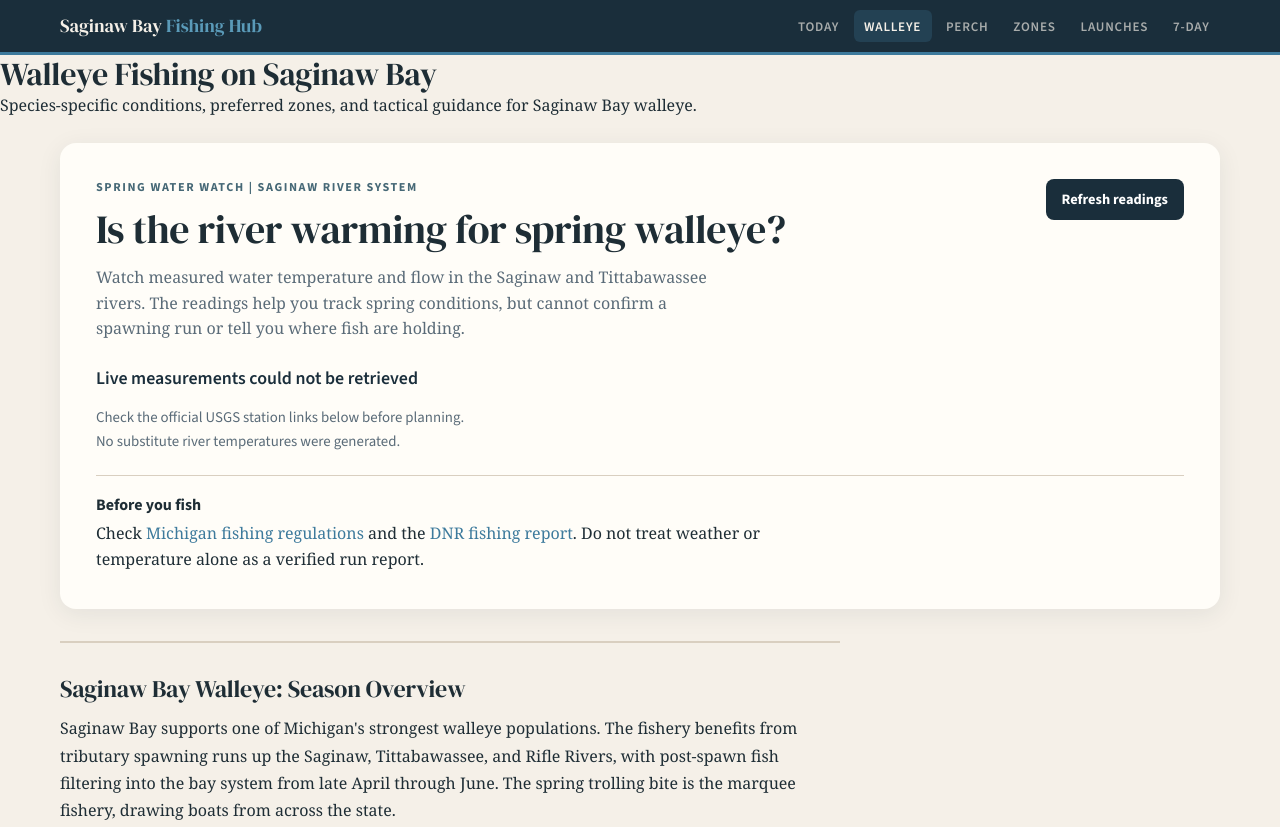
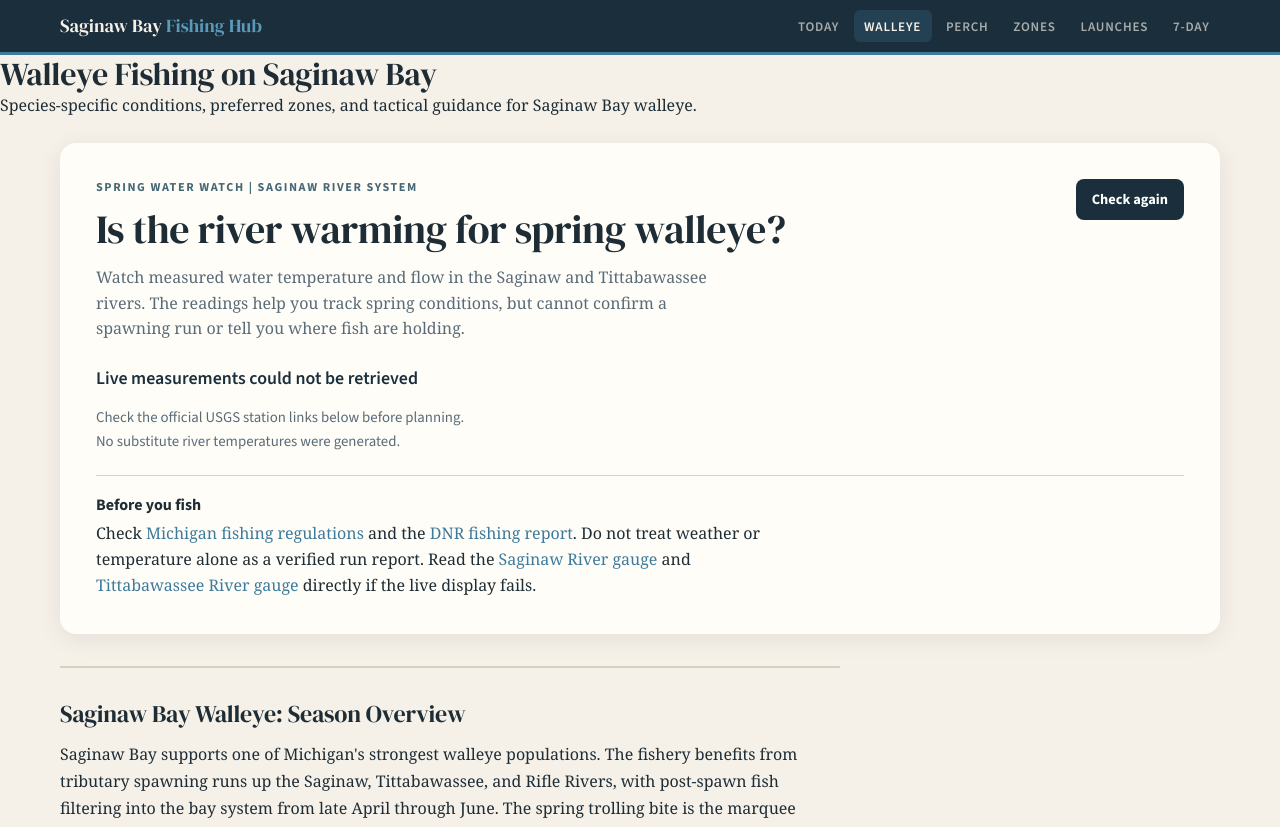
Before and after one commit to izworskic/saginaw-bay-realtime-fishing-guide, a plain HTML site: page walleye.html in a window 1280 px wide. Shown: the top 827 px of the page. Drawn offline with nearby package versions, Linux system fonts and the light colour scheme; no server answers.

Commit message:
Keep USGS fallback links visible when live feed fails

```diff
--- a/walleye.html
+++ b/walleye.html
@@ -49,14 +49,14 @@
             <h2 id="spring-run-title">Is the river warming for spring walleye?</h2>
             <p class="spring-intro">Watch measured water temperature and flow in the Saginaw and Tittabawassee rivers. The readings help you track spring conditions, but cannot confirm a spawning run or tell you where fish are holding.</p>
           </div>
-          <button class="spring-refresh" id="spring-run-refresh" type="button">Refresh readings</button>
+          <button class="spring-refresh" id="spring-run-refresh" type="button">Check again</button>
         </div>
         <p id="spring-run-status" class="spring-status" role="status" aria-live="polite">Reading USGS stations...</p>
         <div class="spring-station-grid" id="spring-run-stations" aria-live="polite"></div>
         <p id="spring-run-updated" class="spring-note">Station data is measured by USGS and can be missing during seasonal outages.</p>
         <div class="spring-next">
           <strong>Before you fish</strong>
-          <p>Check <a href="https://www.michigan.gov/dnr/things-to-do/fishing/regulations" target="_blank" rel="noopener noreferrer">Michigan fishing regulations</a> and the <a href="https://www.michigan.gov/dnr/things-to-do/fishing/weekly" target="_blank" rel="noopener noreferrer">DNR fishing report</a>. Do not treat weather or temperature alone as a verified run report.</p>
+          <p>Check <a href="https://www.michigan.gov/dnr/things-to-do/fishing/regulations" target="_blank" rel="noopener noreferrer">Michigan fishing regulations</a> and the <a href="https://www.michigan.gov/dnr/things-to-do/fishing/weekly" target="_blank" rel="noopener noreferrer">DNR fishing report</a>. Do not treat weather or temperature alone as a verified run report. Read the <a href="https://waterdata.usgs.gov/monitoring-location/04157005/" target="_blank" rel="noopener noreferrer">Saginaw River gauge</a> and <a href="https://waterdata.usgs.gov/monitoring-location/04156000/" target="_blank" rel="noopener noreferrer">Tittabawassee River gauge</a> directly if the live display fails.</p>
         </div>
       </section>
 
```
